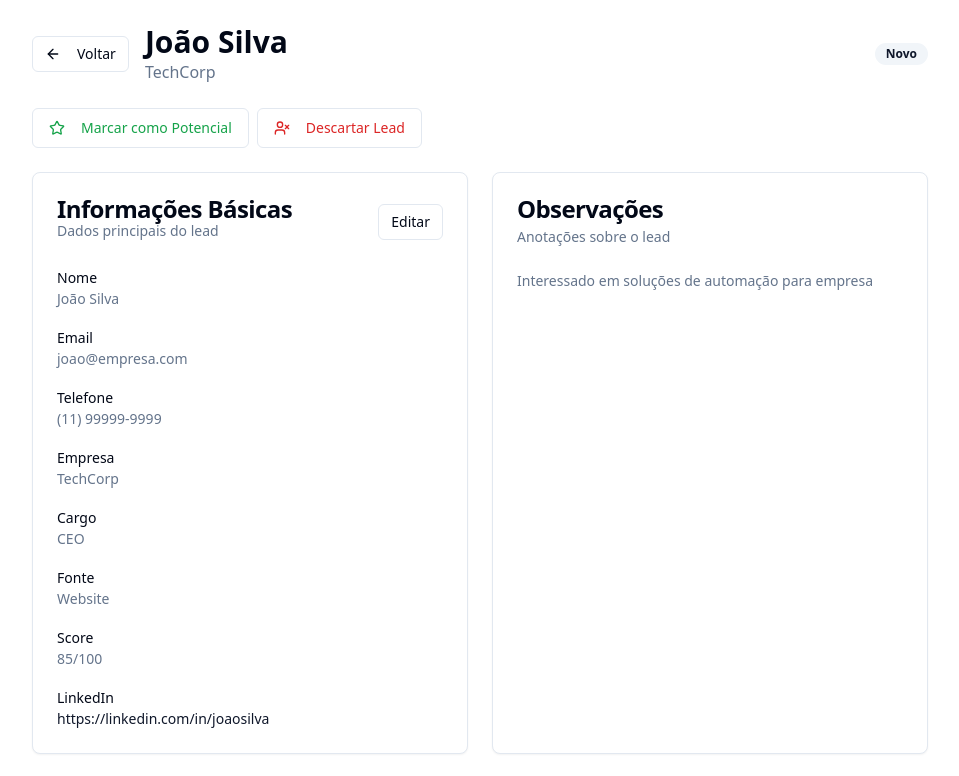
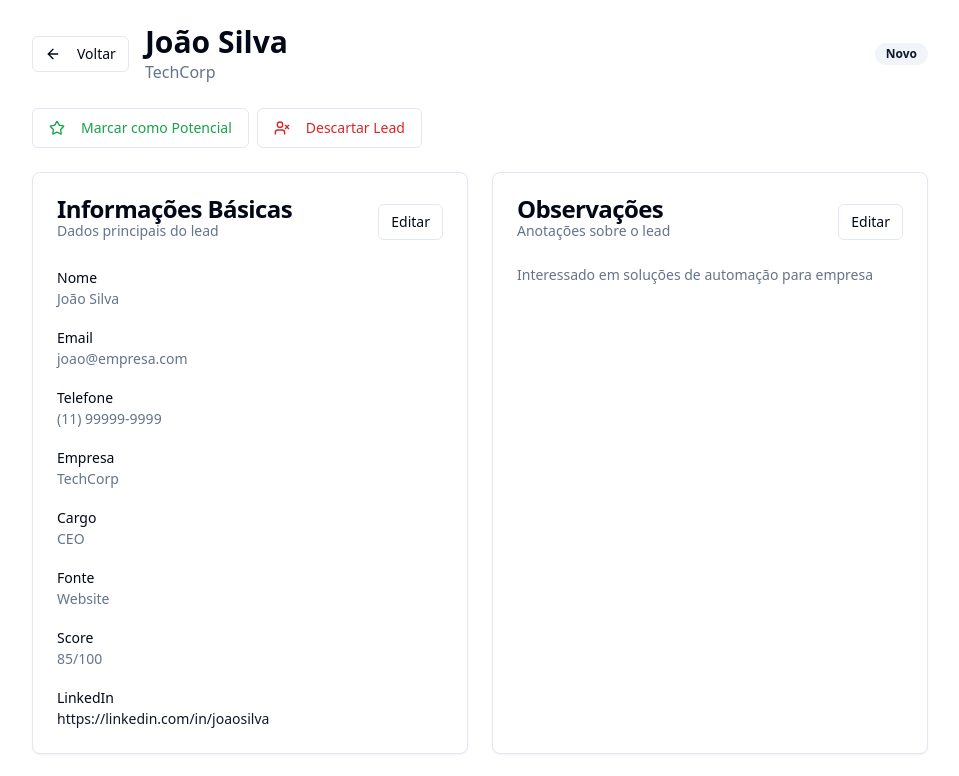
Before and after one commit to rafavieir/leadmagnate-suite, a React (Vite) app: page /lead/1 in a window 1280 px wide. Shown: the top 776 px of the page, without its empty margins (160-1119 px from the left). Built offline with nearby package versions, Linux system fonts and the light colour scheme.

Commit message:
Fix: Make observations editable
Made the observations field on the lead details page editable.

```diff
--- a/src/pages/LeadDetails.tsx
+++ b/src/pages/LeadDetails.tsx
@@ -94,6 +94,7 @@ const LeadDetails = () => {
   const [lead, setLead] = useState<Lead | null>(null);
   const [formData, setFormData] = useState<Lead | null>(null);
   const [isEditing, setIsEditing] = useState(false);
+  const [isEditingNotes, setIsEditingNotes] = useState(false);
 
   useEffect(() => {
     // Simulando busca do lead por ID
@@ -121,6 +122,16 @@ const LeadDetails = () => {
     toast({
       title: "Lead atualizado",
       description: "As informações do lead foram salvas com sucesso.",
+    });
+  };
+
+  const handleSaveNotes = () => {
+    // Aqui você salvaria apenas as observações no backend
+    setLead(formData);
+    setIsEditingNotes(false);
+    toast({
+      title: "Observações salvas",
+      description: "As observações foram atualizadas com sucesso.",
     });
   };
 
@@ -362,12 +373,34 @@ const LeadDetails = () => {
 
           {/* Notes */}
           <Card>
-            <CardHeader>
-              <CardTitle>Observações</CardTitle>
-              <CardDescription>Anotações sobre o lead</CardDescription>
+            <CardHeader className="flex flex-row items-center justify-between">
+              <div>
+                <CardTitle>Observações</CardTitle>
+                <CardDescription>Anotações sobre o lead</CardDescription>
+              </div>
+              <Button
+                variant={isEditingNotes ? "default" : "outline"}
+                size="sm"
+                onClick={() => {
+                  if (isEditingNotes) {
+                    handleSaveNotes();
+                  } else {
+                    setIsEditingNotes(true);
+                  }
+                }}
+              >
+                {isEditingNotes ? (
+                  <>
+                    <Save className="h-4 w-4 mr-2" />
+                    Salvar
+                  </>
+                ) : (
+                  "Editar"
+                )}
+              </Button>
             </CardHeader>
             <CardContent>
-              {isEditing ? (
+              {isEditingNotes || isEditing ? (
                 <Textarea
                   placeholder="Adicione suas observações sobre este lead..."
                   value={formData.notes || ""}
@@ -375,9 +408,9 @@ const LeadDetails = () => {
                   rows={10}
                 />
               ) : (
-                <div className="min-h-[200px]">
+                <div className="min-h-[200px] cursor-pointer" onClick={() => setIsEditingNotes(true)}>
                   <p className="text-sm text-muted-foreground whitespace-pre-wrap">
-                    {lead.notes || "Nenhuma observação registrada."}
+                    {lead.notes || "Clique aqui para adicionar observações..."}
                   </p>
                 </div>
               )}
```
